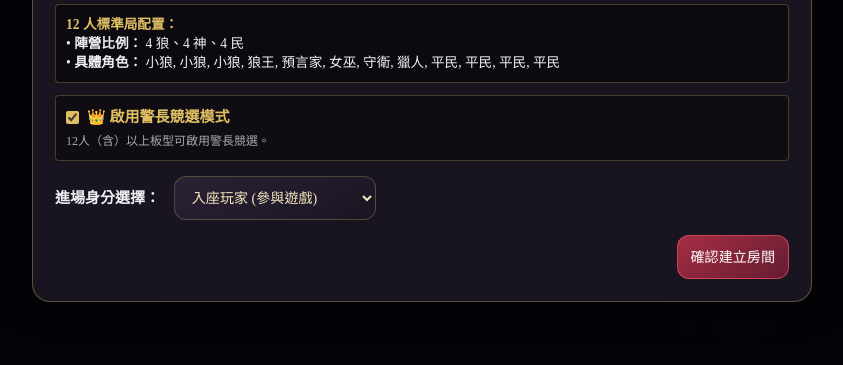
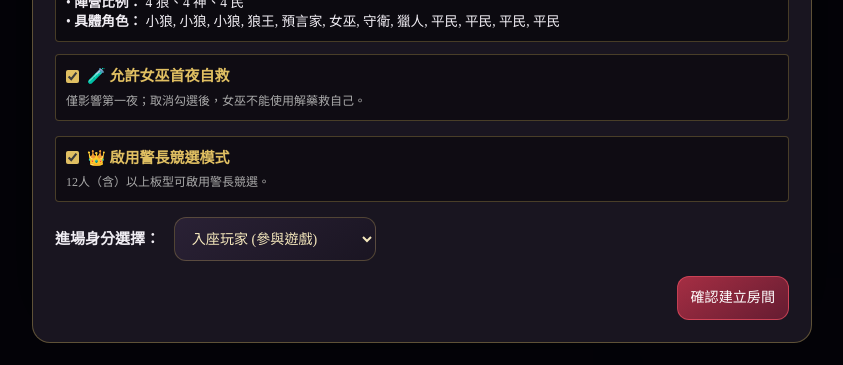
Before and after one commit to ivi39c/awoo, a website with bundled scripts: page index.html in a window 1280 px wide. Both pictures are taken after a click on the button "創建房間 (成為房主)". Shown: the part 321-686 px from the top of the page, without its empty margins (218-1061 px from the left). Built offline with nearby package versions, Linux system fonts and the light colour scheme.

Commit message:
feat: configure Witch first-night self-save rule

```diff
--- a/index.html
+++ b/index.html
@@ -119,6 +119,16 @@
               <label><input type="checkbox" name="customRole" value="邱比特"> 邱比特</label>
               <label><input type="checkbox" name="customRole" value="盜賊"> 盜賊</label>
             </div>
+          </div>
+        </div>
+
+        <div style="background: rgba(0,0,0,0.4); border: var(--border-gold); padding: 10px; border-radius: 4px; margin-bottom: 15px;">
+          <label style="display:flex; align-items:center; gap:8px; cursor:pointer;">
+            <input type="checkbox" id="witchCanSelfSaveFirstNight" checked>
+            <b style="color:var(--gold-primary);">🧪 允許女巫首夜自救</b>
+          </label>
+          <div style="font-size:0.75rem; color:#aaa; margin-top:4px;">
+            僅影響第一夜；取消勾選後，女巫不能使用解藥救自己。
           </div>
         </div>
 
```
